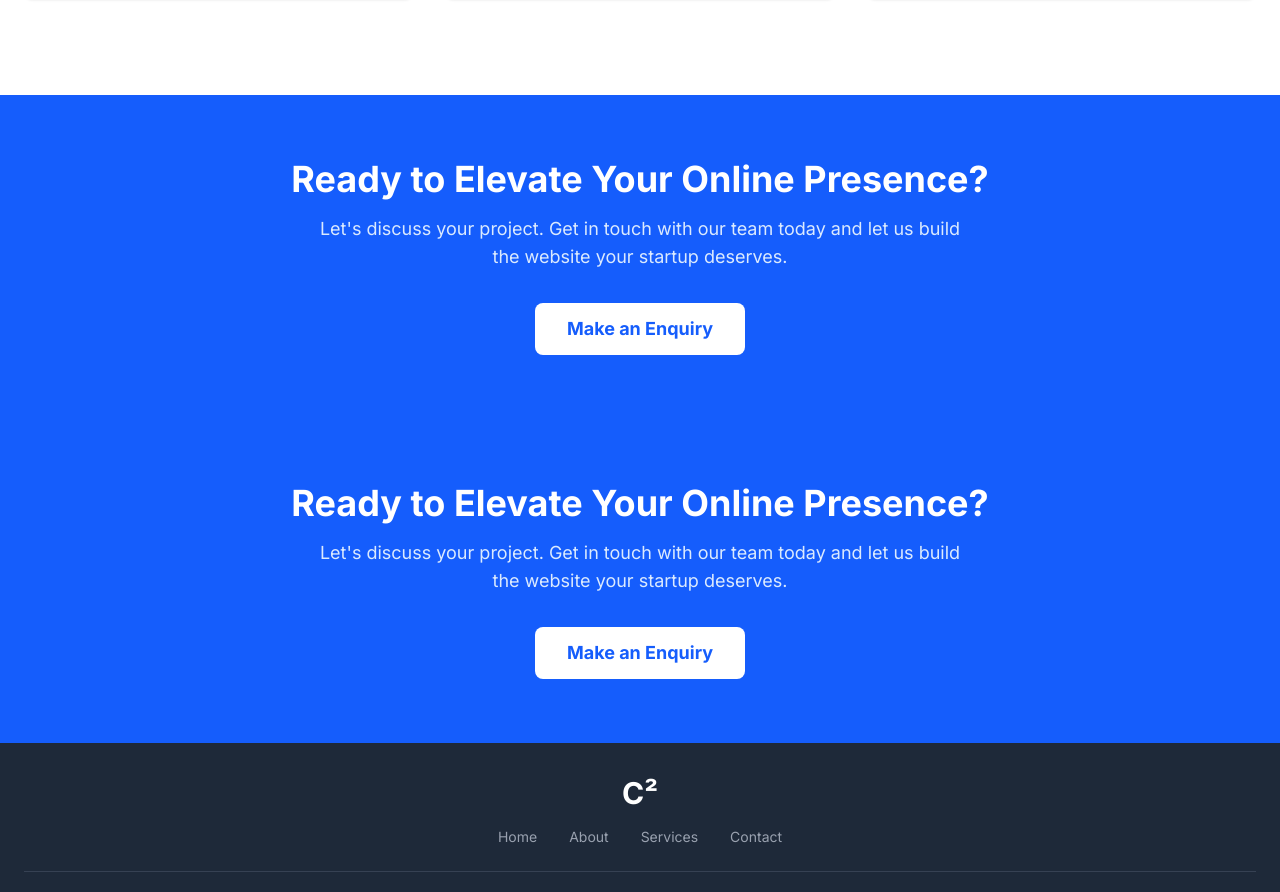
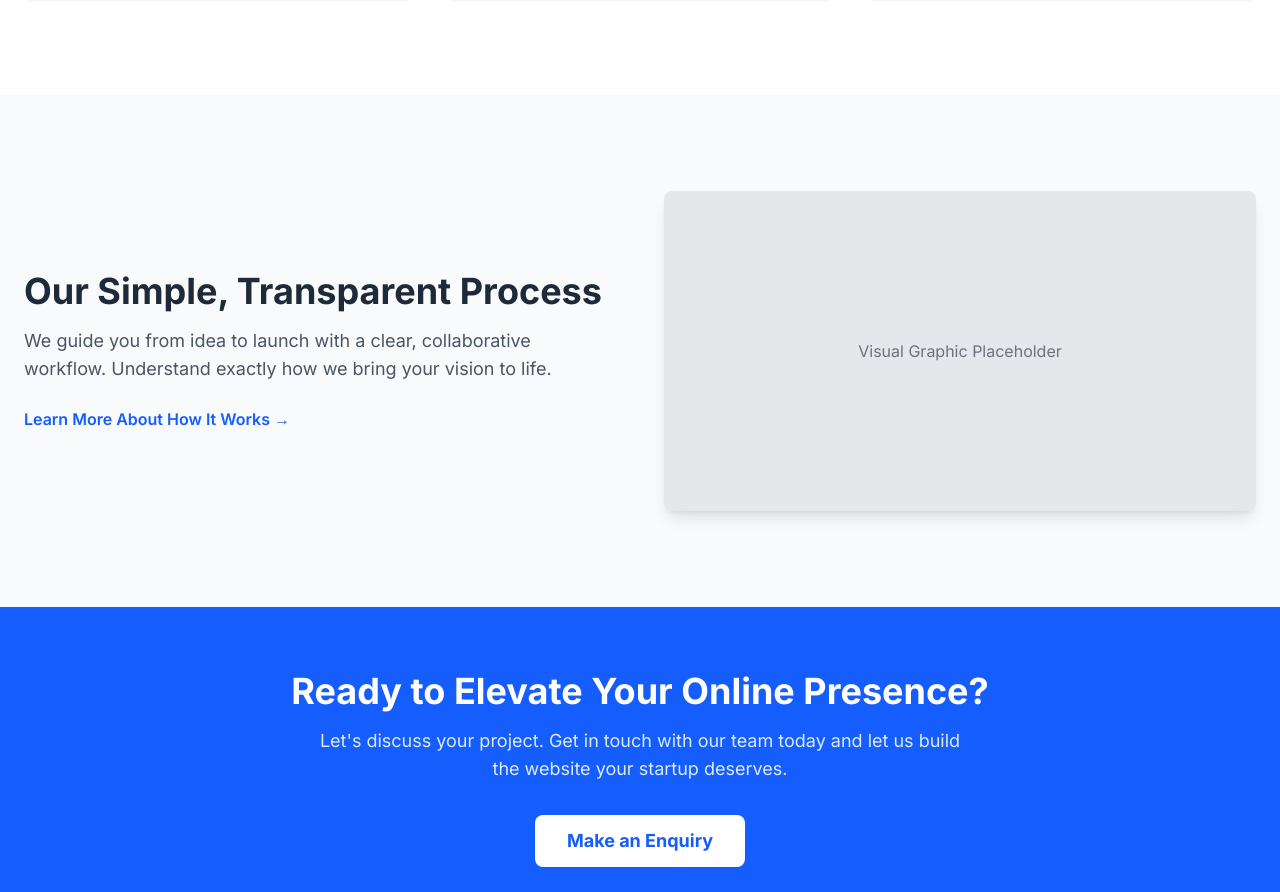
Before and after one commit to itznik/c-square-website, a Next.js app: page / in a window 1280 px wide. Shown: the part 1033-1925 px from the top of the page. Built offline with nearby package versions, Linux system fonts and the light colour scheme.

Commit message:
Update page.tsx

```diff
--- a/src/app/page.tsx
+++ b/src/app/page.tsx
@@ -54,29 +54,34 @@ export default function HomePage() {
         </div>
       </section>
 
-      {/* Final Call-to-Action Section */}
-<section className="bg-blue-600 text-white">
-  <div className="container mx-auto px-6 py-16 text-center">
-    <h2 className="text-3xl md:text-4xl font-bold">Ready to Elevate Your Online Presence?</h2>
-    <p className="mt-4 text-lg text-blue-100 max-w-2xl mx-auto">
-      Let&apos;s discuss your project. Get in touch with our team today and let us build the website your startup deserves.
-    </p>
-    <Link
-      href="/contact"
-      className="mt-8 inline-block bg-white text-blue-600 font-bold py-3 px-8 rounded-lg text-lg hover:bg-gray-100 transition-transform transform hover:scale-105"
-    >
-      Make an Enquiry
-    </Link>
-  </div>
-</section>
-
+      {/* Process Overview Section */}
+      <section className="py-16 md:py-24 bg-gray-50">
+        <div className="container mx-auto px-6 grid md:grid-cols-2 gap-12 items-center">
+          <div>
+            <h2 className="text-3xl md:text-4xl font-bold text-gray-800">Our Simple, Transparent Process</h2>
+            <p className="mt-4 text-lg text-gray-600">
+              We guide you from idea to launch with a clear, collaborative workflow. Understand exactly how we bring your vision to life.
+            </p>
+            <Link
+              href="/how-it-works"
+              className="mt-6 inline-block text-blue-600 font-semibold hover:underline"
+            >
+              Learn More About How It Works &rarr;
+            </Link>
+          </div>
+          <div className="bg-gray-200 h-80 rounded-lg shadow-lg flex items-center justify-center">
+            {/* You can replace this with an actual image or illustration */}
+            <span className="text-gray-500">Visual Graphic Placeholder</span>
+          </div>
+        </div>
+      </section>
 
       {/* Final Call-to-Action Section */}
       <section className="bg-blue-600 text-white">
         <div className="container mx-auto px-6 py-16 text-center">
           <h2 className="text-3xl md:text-4xl font-bold">Ready to Elevate Your Online Presence?</h2>
           <p className="mt-4 text-lg text-blue-100 max-w-2xl mx-auto">
-            Let's discuss your project. Get in touch with our team today and let us build the website your startup deserves.
+            Let&apos;s discuss your project. Get in touch with our team today and let us build the website your startup deserves.
           </p>
           <Link
             href="/contact"
```
